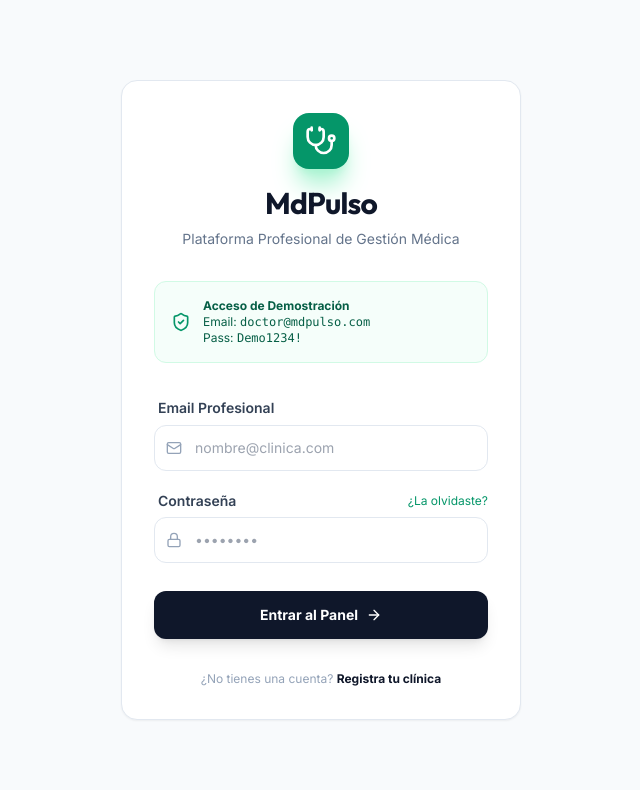
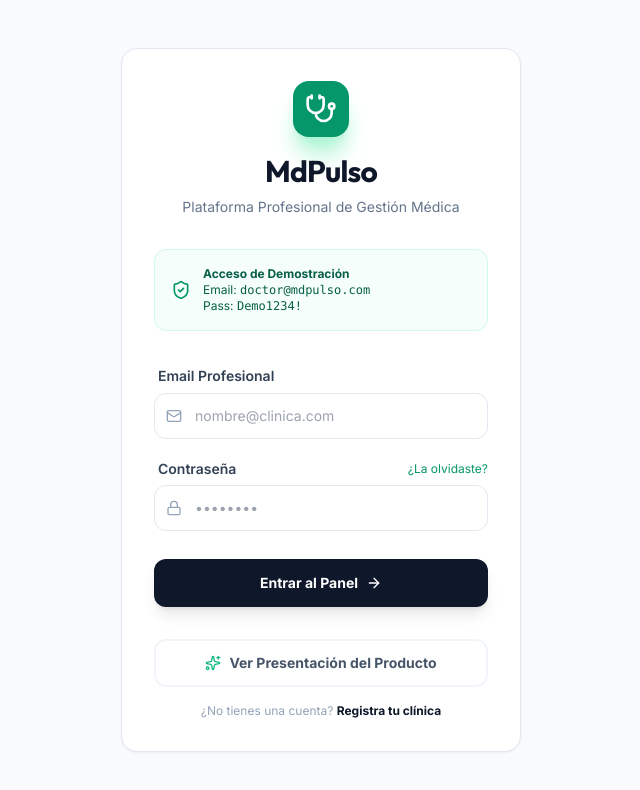
Before and after one commit to rocorp8-dev/test-clinica-ro, a Next.js app: page /login in a window 1280 px wide. Shown: the top 790 px of the page, without its empty margins (319-959 px from the left). Built offline with nearby package versions, Linux system fonts and the light colour scheme; no server answers.

Commit message:
feat: add presentation link to login page

```diff
--- a/components/auth/LoginForm.tsx
+++ b/components/auth/LoginForm.tsx
@@ -4,7 +4,7 @@ import { useState } from 'react'
 import { createBrowserClient } from '@supabase/ssr'
 import { useRouter } from 'next/navigation'
 import Link from 'next/link'
-import { Stethoscope, Mail, Lock, Loader2, ArrowRight, ShieldCheck } from 'lucide-react'
+import { Stethoscope, Mail, Lock, Loader2, ArrowRight, ShieldCheck, Sparkles } from 'lucide-react'
 import { toast } from 'sonner'
 import { motion } from 'framer-motion'
 
@@ -123,6 +123,15 @@ export default function LoginForm() {
                 </button>
             </form>
 
+            <div className="flex flex-col gap-4">
+                <Link
+                    href="/presentacion"
+                    className="w-full flex items-center justify-center gap-2 rounded-xl border-2 border-slate-100 px-4 py-3 text-sm font-bold text-slate-600 transition-all hover:bg-slate-50 hover:border-slate-200 active:scale-[0.98]"
+                >
+                    <Sparkles className="h-4 w-4 text-emerald-500" />
+                    Ver Presentación del Producto
+                </Link>
+
                 <div className="text-center">
                     <p className="text-xs text-slate-400">
                         ¿No tienes una cuenta? {' '}
@@ -131,6 +140,7 @@ export default function LoginForm() {
                         </Link>
                     </p>
                 </div>
+            </div>
         </motion.div>
     )
 }
```
Lines whose indentation alone changed are shown as unchanged.
